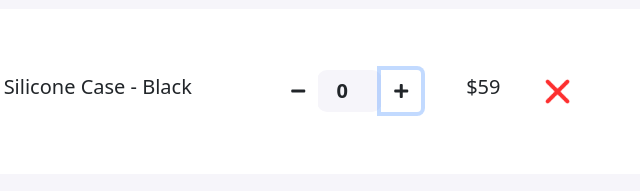
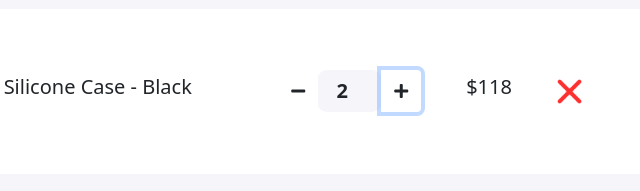
Before and after one commit to alhaj-cmd/shopping-cart-c29, a plain HTML site: page index.html in a window 1280 px wide. Both pictures are taken after a click on the button 851 px from the left and 465 px from the top of the page. Shown: the part 374-565 px from the top of the page, 450-1090 px from the left. Drawn offline with nearby package versions, Linux system fonts and the light colour scheme.

Commit message:
minus button added

```diff
--- a/index.html
+++ b/index.html
@@ -50,7 +50,7 @@
                            <button id="btn-case-plus" class="btn btn-default"><i class="fas fa-plus"></i></button>
 
                         </div>
-                        <h5>$59</h5>
+                        <h5>$<span id="case-total">59</span></h5>
                         <img src="images/remove.png" alt="" class="remove-item">
                      </div>
                   </div>
--- a/script.js
+++ b/script.js
@@ -11,10 +11,15 @@ function updateCaseNumber(isIncrease){
         newCaseNumber  = previescaseNumber - 1;
     }
     caseNumberField.value = newCaseNumber;
+    return newCaseNumber;
 }
 document.getElementById('btn-case-plus').addEventListener('click', function(){
-   updateCaseNumber();
+  const newCaseNumber  = updateCaseNumber(true);
+  const caseTotalPrice  = newCaseNumber*59;
+  const caseTotalElement  = document.getElementById('case-total');
+  caseTotalElement.innerText  = caseTotalPrice;
 })
 document.getElementById('btn-case-minus').addEventListener('click', function(){
-   updateCaseNumber();
+  const newCaseNumber = updateCaseNumber(false);
+  console.log(newCaseNumber);
 })
```
